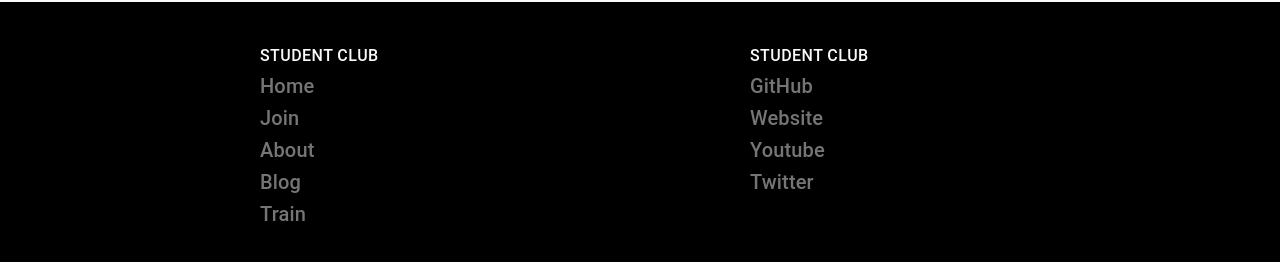
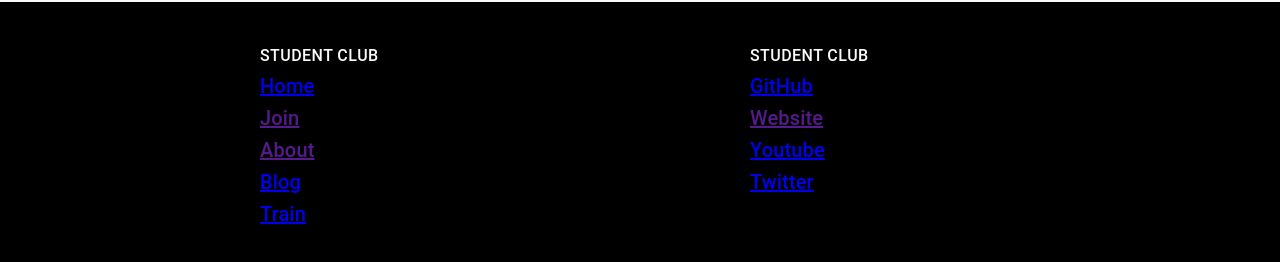
Before and after one commit to shaileshkshar77/WebsiteContest2020, a Next.js app: page / in a window 1280 px wide. Shown: the part 1283-1545 px from the top of the page. Built offline with nearby package versions, Linux system fonts and the light colour scheme.

Commit message:
more links

```diff
--- a/components/Footer.js
+++ b/components/Footer.js
@@ -30,7 +30,7 @@ export default function Footer() {
   const companyLinks = [
     {
       name: "Home",
-      href: ""
+      href: "/"
     },
     {
       name: "Join",
@@ -42,17 +42,17 @@ export default function Footer() {
     },
     {
       name: "Blog",
-      href: ""
+      href: "blog"
     },
     {
       name: "Train",
-      href: ""
+      href: "exercises"
     },
   ];
   const socialLinks = [
     {
       name: "GitHub",
-      href: ""
+      href: "https://github.com/shaileshkshar77/WebsiteContest2020"
     },
     {
       name: "Website",
@@ -60,11 +60,11 @@ export default function Footer() {
     },
     {
       name: "Youtube",
-      href: ""
+      href: "https://www.youtube.com/watch?v=dQw4w9WgXcQ"
     },
     {
       name: "Twitter",
-      href: ""
+      href: "https://twitter.com/JohnCena?ref_src=twsrc%5Egoogle%7Ctwcamp%5Eserp%7Ctwgr%5Eauthor"
     },
   ];
 
@@ -81,7 +81,7 @@ export default function Footer() {
               </Typography>
               {subLink.map((ln, j) =>
                 <Typography variant="h6" key={j} className={classes.footerLink}>
-                  {ln.name}
+                <Link href={ln.href}>{ln.name}</Link>
                 </Typography>
               )}
             </Grid>
```
